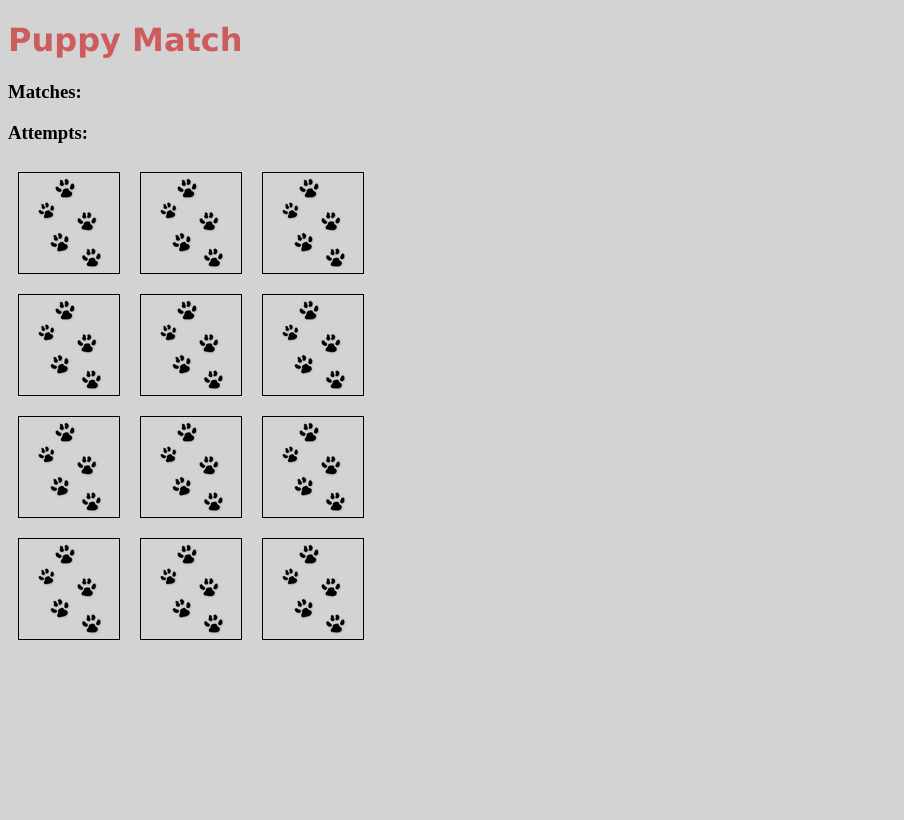
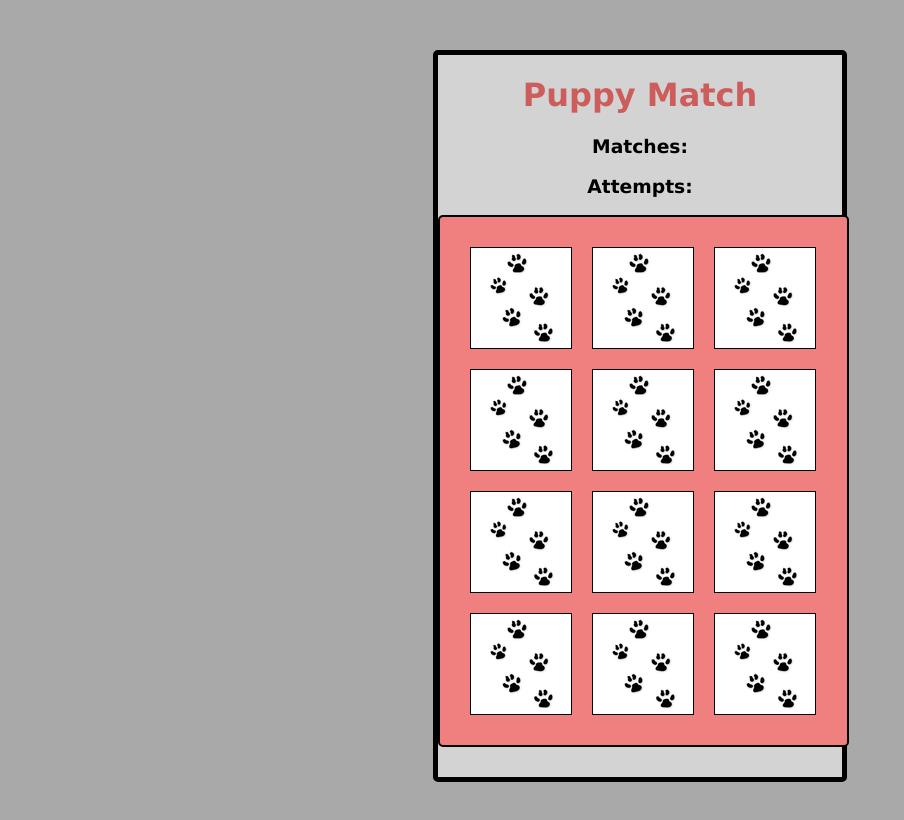
Before and after one commit to DERegan54/Memory-Game, a plain HTML site: page index.html in a window 1280 px wide. Shown: the whole page, without its empty margins (0-904 px from the left). Drawn offline with Linux system fonts and the light colour scheme.

Commit message:
Updated styles

```diff
--- a/app.js
+++ b/app.js
@@ -1,8 +1,25 @@
-// This postpones the running of all code until the DOM has loaded:
+// Line 2: This postpones the running of all code until the DOM has loaded:
 document.addEventListener('DOMContentLoaded', () => {
 
-    // This array contains the image file paths for
-    // all images available for cards:
+    // Lines 23-72: This array contains the image file paths for
+    //              all images available for cards.
+    // Line 73:     This randomizes the indexes of the cardArray,
+    //              which essentially "shuffles" the cards.
+    // Line 74:     Here we are selecting the elements to be worked with from
+    //              the DOM and give each element a variable to work with.
+    //              The grid variable refers to the <div> where the clickable cards
+    //              will be displayed.
+    // Line 75:     The resultsDisplay variable refers to the <h3> where the number of matches
+    //              made will be displayed to the user.
+    // Line 76:     The attemptsDisplay variable refers to the <h3> where the number of attempts
+    //              to make matches will be displayed to the user.
+    // Line 77-78:  The cardsChosen & cardsChosenId variables refers to the arrays used for keeping track of
+    //              which were cards chosen in an attempt to make a match:
+    // Line 79:     The cardsWon refers to the array that holds the cards that were
+    //              matched, and allows them to be counted in the matchesDisplay.
+    // Line 80:     The cardFlipped variable refers to the array that counts the number of times
+    //              cards were flipped to be shown in the attemptsDisplay.
+
     const cardArray = [
         {
             name: 'bulldog',
@@ -53,132 +70,112 @@ document.addEventListener('DOMContentLoaded', () => {
             img: 'app_images/dalmatian_clipart_100.png',
         }
     ]
-
-    // This randomizes the indexes of the cardArray,
-    // which essentially "shuffles" the cards
     cardArray.sort(() => 0.5 - Math.random());
-
-    // Here we are selecting the elements to be worked with from
-    // the DOM and give each element a variable to work with:
-
-    // This variable refers to the <div> where the clickable cards
-    // will be displayed:
     const grid = document.querySelector('.grid');
-    // This variable refers to the <h3> where the number of matches
-    // made will be displayed to the user:
     const resultsDisplay = document.querySelector('#result');
-    // This variable refers to the <h3> where the number of attempts
-    // to make matches will be displayed to the user:
     const attemptsDisplay = document.querySelector('#tries');
-
-    // This variable refers to the array used for keeping track of
-    // which were cards chosen in an attempt to make a match:
     let cardsChosen = [];
-    // This variable refers to the array used for keeping track of
-    // the IDs of the cards chosen in an attempt to make a match:
     let cardsChosenId = [];
-    // This variable refers to the array that holds the cards that were
-    // matched, and allows them to be counted in the matchesDisplay:
     let cardsWon = [];
-    // This variable refers to the array that counts the number of times
-    // cards were flipped to be shown in the attemptsDisplay:
     let cardsFlipped = [];
 
-
-    // This function renders the clickable cards onto the screen:
+    // Line 91: The createBoard function renders the clickable cards onto the screen:
+    // Line 92: Here we iterate through the cardArray.
+    // Line 93: The card variable creates the <>img> elements for each of the clickable "cards":
+    // Line 94: This puts the pawprint image on the front of each card.
+    // Line 95: Adds the 'card' class to the card element for styling.
+    // Line 96: This gives each card an ID (which is the randomized index of the
+    //          image from the cardArray).
+    // Line 97: This identifies which function will run when the card is clicked.
+    // Line 98: This puts the cards onto the gameBoard.
     function createBoard() {
-        // Here we iterate through the cardArray:
         for (let i=0; i<cardArray.length; i++) {
-            // This creates the <>img> elements for each of the clickable "cards":
             let card = document.createElement('img');
-            // This puts the pawprint image on the front of each card:
+            card.classList.add('card')
             card.setAttribute('src', 'app_images/pawprints_clipart_100.png');
-            // This gives each card an ID (which is the randomized index of the
-            // image from the cardArray);
             card.setAttribute('data-id', i);
-            // This identifies which function will run when the card is clicked:
             card.addEventListener('click', flipCard);
-            // This puts the cards onto the gameBoard:
             grid.appendChild(card);
         }
     }
 
-    // This function checks for matches:
+    // Line 130:     The checkFormMatch function checks for matches.
+    // Line 131:     The cards variable selects all image elements from teh DOM and gives them
+    //               the variable of "cards".
+    // Line 132:     The optionOneId identifies the first card clicked as the first item in the
+    //               cardsChosen array and gives it the variable "optionOneId".
+    // Line 133:     The optionTwoId identifies the second card clicked as the second item in the
+    //               cardsChosen array and gives it the variable "optionTwoId".
+    // Line 134:     This compares the images on the two chosen cards and instructs what to do
+    //               if the two images are a match.
+    // Line 135:     This alerts the user that the chosen cards are a match.
+    // Line 136-137: This replaces the images on the matched cards to "blank", indicating
+    //               that the cards' matches have been found.
+    // Line 138:     This moves the items from the cardsChosen array into the cardsWon array
+    //               to be counted in the "resultsDisplay".
+    // Line 139:     This moves the items from the cardsChosen array into the cardsFlipped array
+    //               to be counted in the "attemptsDisplay".
+    // Line 140:     This instructs what to do if the two chosen cards are not a match.
+    // Line 141-142: This flips the cards back over to reveal the pawprint image on the front of the cards:
+    // Line 143:     This puts the items in the cardsChosen array into the cardsFlipped array
+    //               to be counted in the "attemptsDisplay".
+    // Line 144:     This alerts the user that the cards chosen were not a match.
+    // Line 146-147: This resets the arrays containing the cardsChosen and CardsChosenId to empty.
+    // Line 148:     This renders the number of matches made in the resultsDisplay <h3>.
+    // Line 149:     This renders the number of attempts made in the attemptsDisplay <h3>.
+    // Line 150:     This counts the number of cards in the cardsWon array.  If it is
+    //               equal to the number of cards in the cardArray, then all of the
+    //               possible matches have been made.
+    // Line 151:     This displays that the game has been won in the "Matches" display.
+
     function checkForMatch() {
-        // This variable selects all image elements from teh DOM and gives them
-        // the variable of "cards":
         let cards = document.querySelectorAll('img');
-        // This identifies the first card clicked as the first item in the
-        // cardsChosen array and gives it the variable "optionOneId":
         const optionOneId = cardsChosenId[0];
-        // This identifies the second card clicked as the second item in the
-        // cardsChosen array and gives it the variable "optionTwoId":
         const optionTwoId = cardsChosenId[1];
-        // This compares the images on the two chosen cards and instructs what to do
-        // if the two images are a match:
         if (cardsChosen[0] === cardsChosen[1]) {
-            // This alerts the user that the chosen cards are a match:
             alert('You found a match!');
-            // This replaces the images on the matched cards to "blank", indicating
-            // that the cards' matches have been found:
             cards[optionOneId].setAttribute('src','app_images/blank_square_100.png');
             cards[optionTwoId].setAttribute('src','app_images/blank_square_100.png');
-            // This moves the items from the cardsChosen array into the cardsWon array
-            // to be counted in the "resultsDisplay":
             cardsWon.push(cardsChosen);
-            // This moves the items from the cardsChosen array into the cardsFlipped array
-            // to be counted in the "attemptsDisplay":
             cardsFlipped.push(cardsChosen);
-        // This instructs what to do if the two chosen cards are not a match:
         } else {
-            // This flips the cards back over to reveal the pawprint image on the front of the cards:
             cards[optionOneId].setAttribute('src', 'app_images/pawprints_clipart_100.png');
             cards[optionTwoId].setAttribute('src', 'app_images/pawprints_clipart_100.png');
-            // This puts the items in the cardsChosen array into the cardsFlipped array
-            // to be counted in the "attemptsDisplay":
             cardsFlipped.push(cardsChosen);
-            // This alerts the user that the cards chosen were not a match:
             alert('Sorry. Please try again.');
         }
-        // This resets the arrays containing the cardsChosen and CardsChosenId to empty:
         cardsChosen = [];
         cardsChosenId = [];
-        // This renders the number of matches made in the resultsDisplay <h3>:
         resultsDisplay.textContent = cardsWon.length;
-        // This renders the number of attempts made in the attemptsDisplay <h3>:
         attemptsDisplay.textContent = cardsFlipped.length;
-        // This counts the number of cards in the cardsWon array.  If it is
-        // equal to the number of cards in the cardArray, then all of the
-        // possible matches have been made:
         if (cardsWon.length === cardArray.length/2) {
-            // This displays that the game has been won in the "Matches" display:
             resultsDisplay.textContent = 'Congratulations! You win!'
-
         }
-
     }
 
-    // This function will fun whenever a card on the gameBoard is flipped:
+    // Line 166: The flipCard function will fun whenever a card on the gameBoard is flipped.
+    // Line 167: This variable refers to the cardArray index of the image that is
+    //           on the back of the cards.
+    // Line 168: When a card is clicked, this puts the name of the card (which is
+    //           the name of the image from the cardArray) into the cardsChosen array.
+    // Line 169: When a card is clicked, this puts the ID of the card (which is the
+    //           data-id created when the card was created in the createBoard function).
+    // Line 170: This reveals the image on the back of each card.
+    // Line 171: Once two cards have been clicked, this delays the running of the
+    //           checkForMatches function by 500 miliseconds.
+
     function flipCard () {
-        // This variable refers to the cardArray index of the image that is
-        // on the back of the cards:
         let cardId = this.getAttribute('data-id');
-        // When a card is clicked, this puts the name of the card (which is
-        // the name of the image from the cardArray) into the cardsChosen array:
         cardsChosen.push(cardArray[cardId].name);
-        // When a card is clicked, this puts the ID of the card (which is the
-        // data-id created when the card was created in the createBoard function):
         cardsChosenId.push(cardId);
-        // This reveals the image on the back of each card:
         this.setAttribute('src', cardArray[cardId].img);
-        // Once two cards have been clicked, this delays the running of the
-        // checkForMatches function by 500 miliseconds:
         if (cardsChosen.length === 2) {
             setTimeout(checkForMatch, 500);
         }
     }
 
-    // This runs the createBoard function to begin the game:
+    // Line 178: This calls the createBoard function to begin the game.
+
     createBoard()
 
 
--- a/index.html
+++ b/index.html
@@ -8,15 +8,20 @@
     <link rel="stylesheet" href="style.css">
 </head>
 <body>
-    <h1>Puppy Match</h1>
-    <h3>Matches:<span id="result"></span></h3>
-    <h3>Attempts: <span id="tries"></span></h3>
-    <p>
-        <!-- <button id='newGame', type='submit'>New Game</button>  -->
-    </p>
-    <div class="grid">
+    <div class="main-container">
+        <div class="title">
+            <h1>Puppy Match</h1>
+            <span class='score'></span>
+            <h3>Matches:  <span id="result"></span></h3>
+            <h3>Attempts: <span id="tries"></span></h3>
+        </div>
+        <p>
+            <!-- <button id='newGame', type='submit'>New Game</button>  -->
+        </p>
+        <div class="grid-container">
+            <div class="grid"></div>
+        </div>
     </div>
-
 
 
 <script src="app.js"></script>
--- a/style.css
+++ b/style.css
@@ -1,19 +1,48 @@
 body {
-    background-color: lightgrey;
+    background-color: darkgrey;
 }
 
-h1 {
+.main-container {
+    background-color: lightgrey;
+    border: 5px solid black;
+    padding-bottom: 30px;
+    margin: 50px 425px 50px 425px;
+    border-radius: 5px;
+}
+
+.title {
+    text-align: center;
     color: indianred;
     font-family: 'Lucida Sans', 'Lucida Sans Regular', 'Lucida Grande', 'Lucida Sans Unicode', Geneva, Verdana, sans-serif;
 }
 
+h3 {
+    color: black;
+}
 
+.score {
+    color: black;
+}
+
+.card {
+    background-color: #fff;
+}
 
 .grid {
     display: flex;
     flex-wrap: wrap;
     height: 300px;
     width: 400px;
+}
+
+.grid-container {
+    border: 2px solid black;
+    height: 488px;
+    width: 367px;
+    background-color: lightcoral;
+    border-radius: 5px;
+    margin: auto;
+    padding: 20px;
 }
 
 
```
